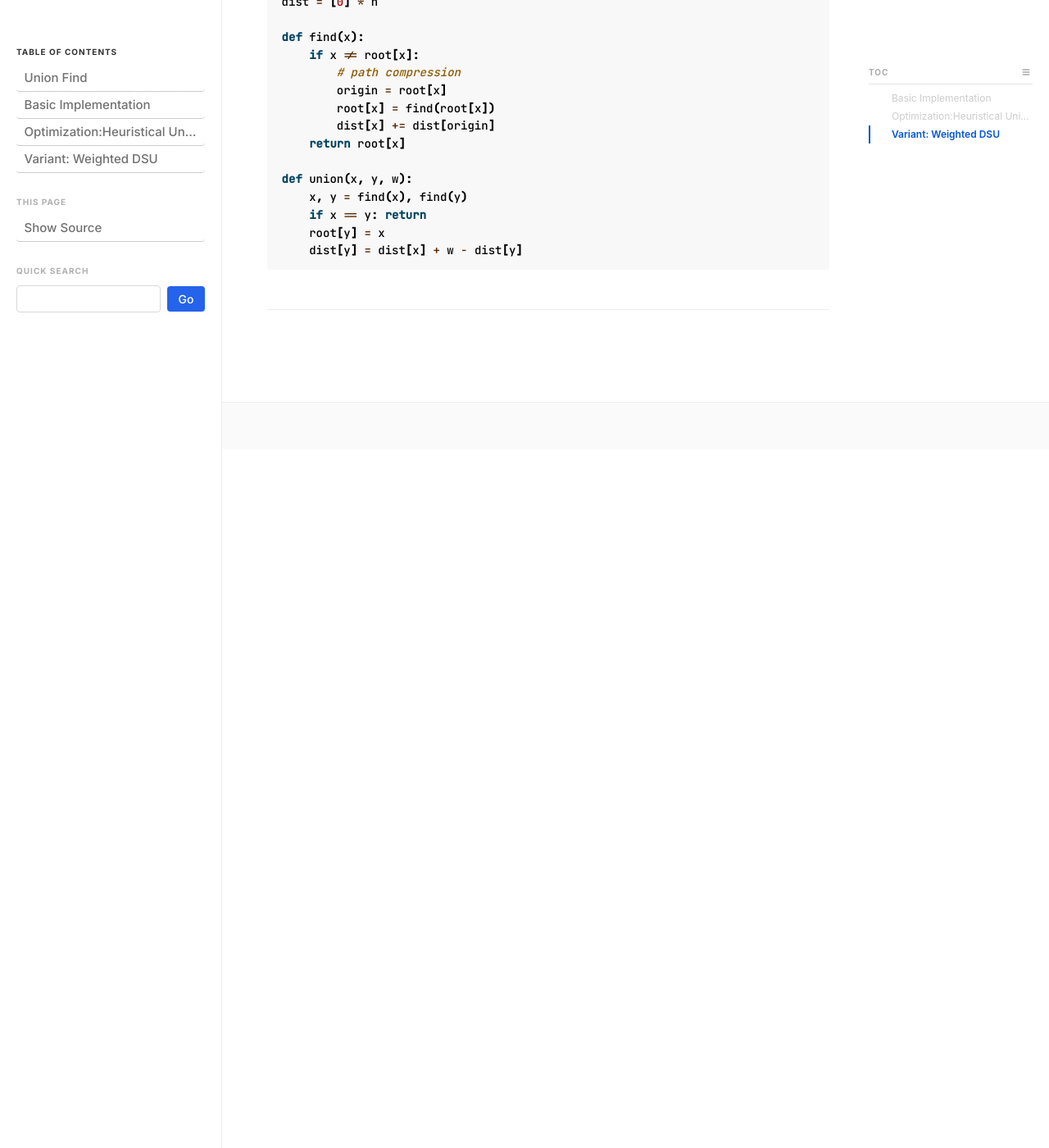
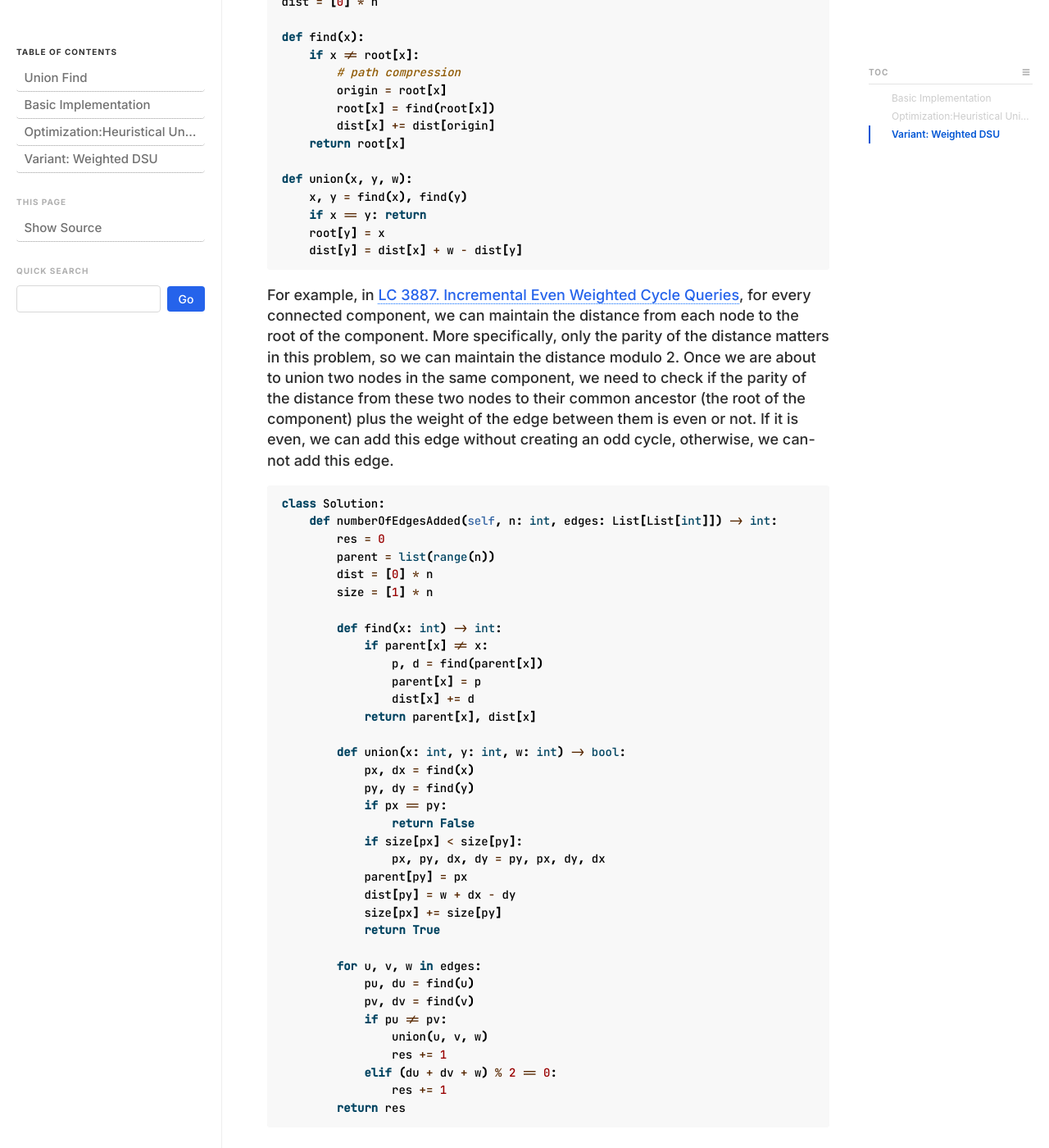
Before and after one commit to li-xin-yi/lctemplates, a Sphinx documentation site: the page built from docs/source/union-find.md, in a window 1280 px wide and 1400 px high, scrolled down 1904 px. Shown: the whole window at 82% size. Built offline with Sphinx 7.4.7, drawn with Linux system fonts in a browser that asks for light colours; comment, search, counter and statistics services are not loaded; before the commit the page ends 2482 px from its top, so only the background shows below that.

Commit message:
Add example implementation for Incremental Even Weighted Cycle Queries in Union Find documentation

````diff
--- a/docs/source/union-find.md
+++ b/docs/source/union-find.md
@@ -90,3 +90,43 @@ def union(x, y, w):
     root[y] = x
     dist[y] = dist[x] + w - dist[y]
 ```
+
+For example, in [LC 3887. Incremental Even Weighted Cycle Queries](https://leetcode.com/problems/incremental-even-weighted-cycle-queries/), for every connected component, we can maintain the distance from each node to the root of the component. More specifically, only the parity of the distance matters in this problem, so we can maintain the distance modulo 2. Once we are about to union two nodes in the same component, we need to check if the parity of the distance from these two nodes to their common ancestor (the root of the component) plus the weight of the edge between them is even or not. If it is even, we can add this edge without creating an odd cycle, otherwise, we cannot add this edge.
+
+```py
+class Solution:
+    def numberOfEdgesAdded(self, n: int, edges: List[List[int]]) -> int:
+        res = 0
+        parent = list(range(n))
+        dist = [0] * n
+        size = [1] * n
+
+        def find(x: int) -> int:
+            if parent[x] != x:
+                p, d = find(parent[x])
+                parent[x] = p
+                dist[x] += d
+            return parent[x], dist[x]
+
+        def union(x: int, y: int, w: int) -> bool:
+            px, dx = find(x)
+            py, dy = find(y)
+            if px == py:
+                return False
+            if size[px] < size[py]:
+                px, py, dx, dy = py, px, dy, dx
+            parent[py] = px
+            dist[py] = w + dx - dy
+            size[px] += size[py]
+            return True
+
+        for u, v, w in edges:
+            pu, du = find(u)
+            pv, dv = find(v)
+            if pu != pv:
+                union(u, v, w)
+                res += 1
+            elif (du + dv + w) % 2 == 0:
+                res += 1
+        return res
+```
````
